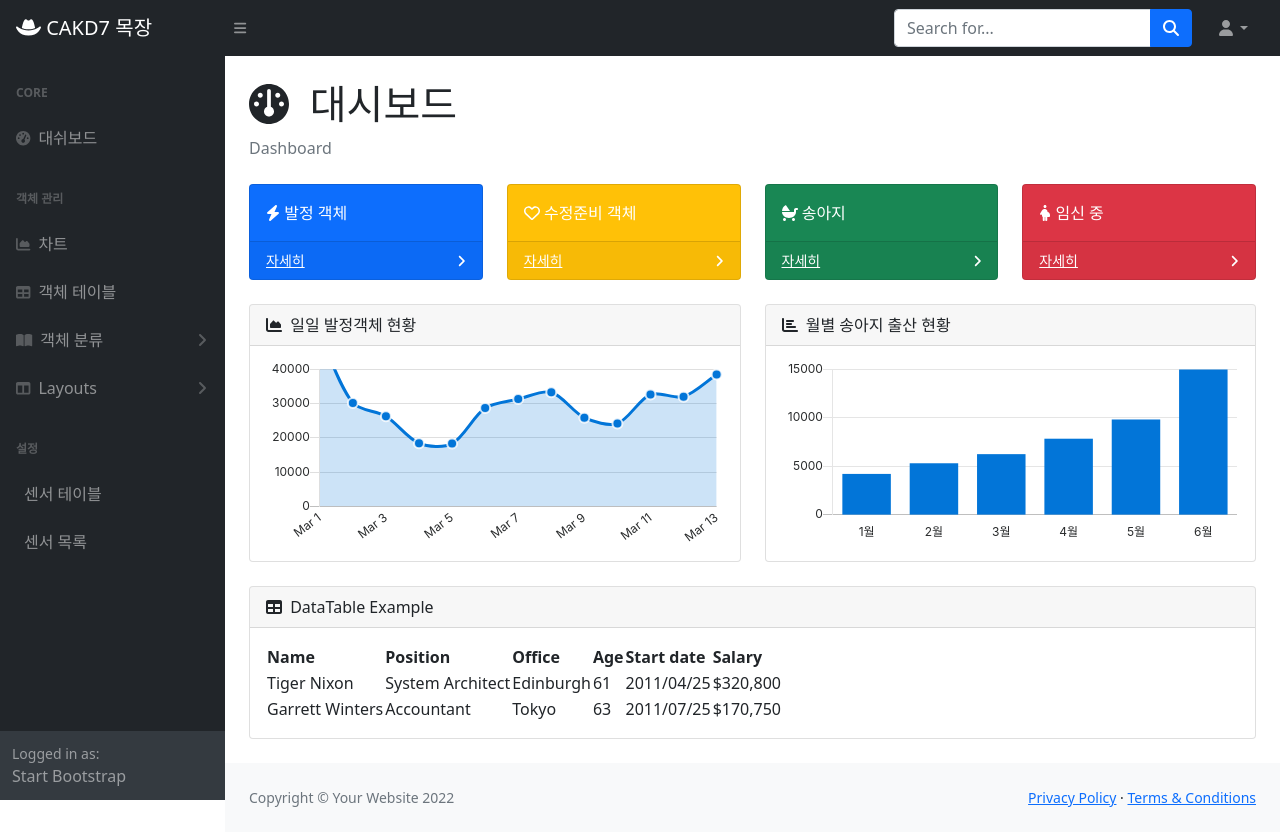
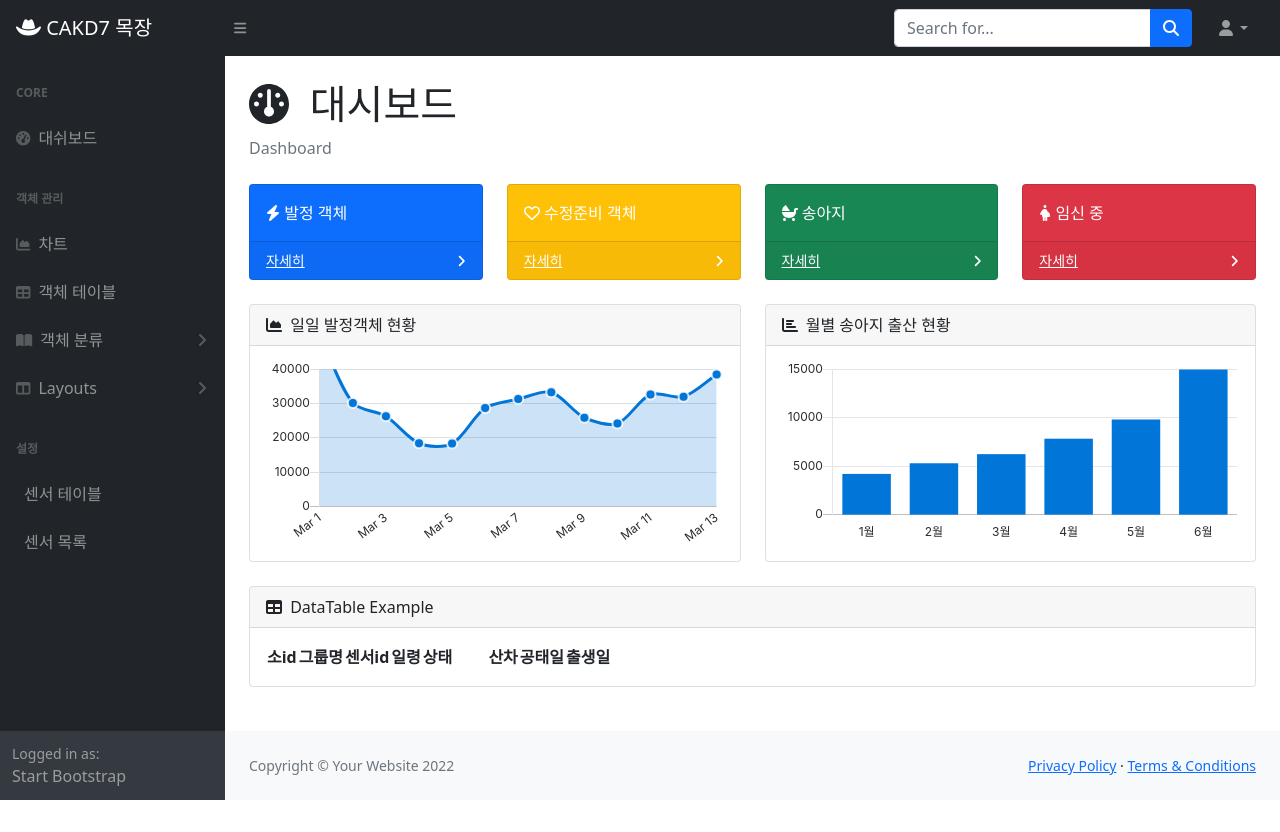
Before and after one commit to ddeodeok/cow, a Django app: page / in a window 1280 px wide. After the commit the page ends 800 px from the top, so only its background shows below. Run offline with Django 3.2, Linux system fonts and the light colour scheme; tables that the repository leaves empty hold one stand-in row (values such as "Sample post"); lists and menus that the app fills with data are empty; parts of the project's set-up code (start-up, migrations or seed data) failed here and were passed over; some libraries are stand-ins or nearby versions.

Commit message:
남은출산, 발정객체가져오기 완료(단, 센서디비 엉망)

```diff
--- a/cow/templates/cow/main.html
+++ b/cow/templates/cow/main.html
@@ -83,31 +83,29 @@
                                 <table id="datatablesSimple">
                                     <thead>
                                         <tr>
-                                            <th>Name</th>
-                                            <th>Position</th>
-                                            <th>Office</th>
-                                            <th>Age</th>
-                                            <th>Start date</th>
-                                            <th>Salary</th>
+                                            <th>소id</th>
+                                            <th>그룹명</th>
+                                            <th>센서id</th>
+                                            <th>일령</th>
+                                            <th width="19%">상태</th>
+                                            <th>산차</th>
+                                            <th>공태일</th>
+                                            <th>출생일</th>
                                         </tr>
                                     </thead>
                                     <tbody>
+                                        {% for cow in results %}
                                         <tr>
-                                            <td>Tiger Nixon</td>
-                                            <td>System Architect</td>
-                                            <td>Edinburgh</td>
-                                            <td>61</td>
-                                            <td>2011/04/25</td>
-                                            <td>$320,800</td>
+                                            <td> <a href="{{ cow.get_absolute_url }}">{{ cow.cow_num }}</a></td>
+                                            <td>{{ cow.group }}</td>
+                                            <td>{{ cow.SensorID_id_id }}</td>
+                                            <td>{{ cow.age }}</td>
+                                            <td>{{ cow.stats }}</td>
+                                            <td>{{ cow.carving_num}}</td>
+                                            <td>{{ cow.empyt_days}}</td>
+                                            <td>{{ cow.birthday}}</td>
                                         </tr>
-                                        <tr>
-                                            <td>Garrett Winters</td>
-                                            <td>Accountant</td>
-                                            <td>Tokyo</td>
-                                            <td>63</td>
-                                            <td>2011/07/25</td>
-                                            <td>$170,750</td>
-                                        </tr>
+                                        {% endfor %}
                                     </tbody>
                                 </table>
                             </div>
--- a/cow/views.py
+++ b/cow/views.py
@@ -8,6 +8,7 @@ from django.db.models import Q
 from .models import Cow, Sensor, SensorID
 from datetime import datetime
 from datetime import timedelta
+from datetime import date
 import time
 import logging
 
@@ -15,15 +16,13 @@ import logging
 
 # 메인 페이지
 def cow (request):
-    # cowd = Cow.objects.get(pk=pk)
-    # sensors = Sensor.objects.all().order_by('-pk')[:100]
-    # sensorid = Sensor.objects.filter(sensorID=cowd.SensorID_id)[:250]
-    # if sensorid.vector >= 200:
-    #     bar_li.append(senso)
-
+    results = Sensor.objects.raw('SELECT * from cow_cow WHERE SensorID_id_id in ( select sensorID from cow_sensor where time in (select max(time) from cow_sensor group by sensorID) and vector > 100)')
     return render(
         request,
-        'cow/main.html'
+        'cow/main.html',{
+            'results':results
+
+        }
     )
 
 
@@ -49,11 +48,6 @@ def charts (request):
 # 소객체 테이블
 def cowtables (request):
     cows = Cow.objects.order_by('-pk')
-
-    # print(cows[3].group)
-    # if cows[3].group == 'calf farm':
-    #     print("11111111111~",cows[3].group)
-    #     cows[3].group = '송아지 농장'
 
      # 현재날짜로 일령 계산
     for i in range(len(cows)) :
@@ -172,27 +166,27 @@ def farm3 (request):
 
 # 소 상세 페이지
 def cow_detail (request, pk):
-        if request.POST:
-          stat = request.POST['stats']
-          print("stat:", stat)
-          cowd = Cow.objects.get(pk=pk)
-          cowd.stats = stat
-          cowd.save()
+    if request.POST:
+      stat = request.POST['stats']
+      print("stat:", stat)
+      cowd = Cow.objects.get(pk=pk)
+      cowd.stats = stat
+      cowd.save()
 
-        cowd = Cow.objects.get(pk=pk)
-        sensors = Sensor.objects.all().order_by('-pk')[:100]
-        sensorid = Sensor.objects.filter(sensorID=cowd.SensorID_id)[:250]
+    cowd = Cow.objects.get(pk=pk)
+    sensors = Sensor.objects.all().order_by('-pk')[:100]
+    sensorid = Sensor.objects.filter(sensorID=cowd.SensorID_id)[:250]
 
-        return render(
-            request,
-            'cow/cow_detail.html',
-            {
-                'sensors':sensors,
-                'cowd':cowd,
-                'sensorid':sensorid,
+    return render(
+        request,
+        'cow/cow_detail.html',
+        {
+            'sensors':sensors,
+            'cowd':cowd,
+            'sensorid':sensorid,
 
-            }
-        )
+        }
+    )
 
 
 
@@ -242,15 +236,25 @@ def recentDelivery (request):
 # 임신 테이블
 def pregnant (request):
     pregnants = Cow.objects.filter(stats='임신')
-    # 현재날짜로 일령 계산
+    # 현재날짜로 일령(나이) 계산
     for i in range(len(pregnants)) :
         since_time = datetime.strptime(pregnants[i].birthday,'%Y.%m.%d')
         result = datetime.now() - since_time
         test = str(result).split()
         pregnants[i].age = int(test[0])
+
+    # 예상 분만 날짜 계산
     for i in range(len(pregnants)) :
         ev_time = pregnants[i].pregnancy_date
-        result = datetime.now() - ev_time
+        childbirth_day =  ev_time + timedelta(days=285)
+        pregnants[i].pregnancy_date = childbirth_day
+        left_days = childbirth_day - datetime.now().date()
+        # pregnants[i].left=left_days
+
+        str_left = str(left_days).split()
+        pregnants[i].left=int(str_left[0])
+
+
 
 
     return render(
@@ -259,6 +263,8 @@ def pregnant (request):
         {
             "pregnants":pregnants,
             'pregnants_count':Cow.objects.filter(stats='Pregnancy').count(),
+            'childbirth_day':childbirth_day
+
         }
     )
 
```
Also changed, not shown: cow/templates/cow/tables_pregnant.html (+12 -2 lines), cow/migrations/0011_remove_cow_pregnancy_date.py (added), cow/migrations/0012_cow_pregnancy_date.py (added).
